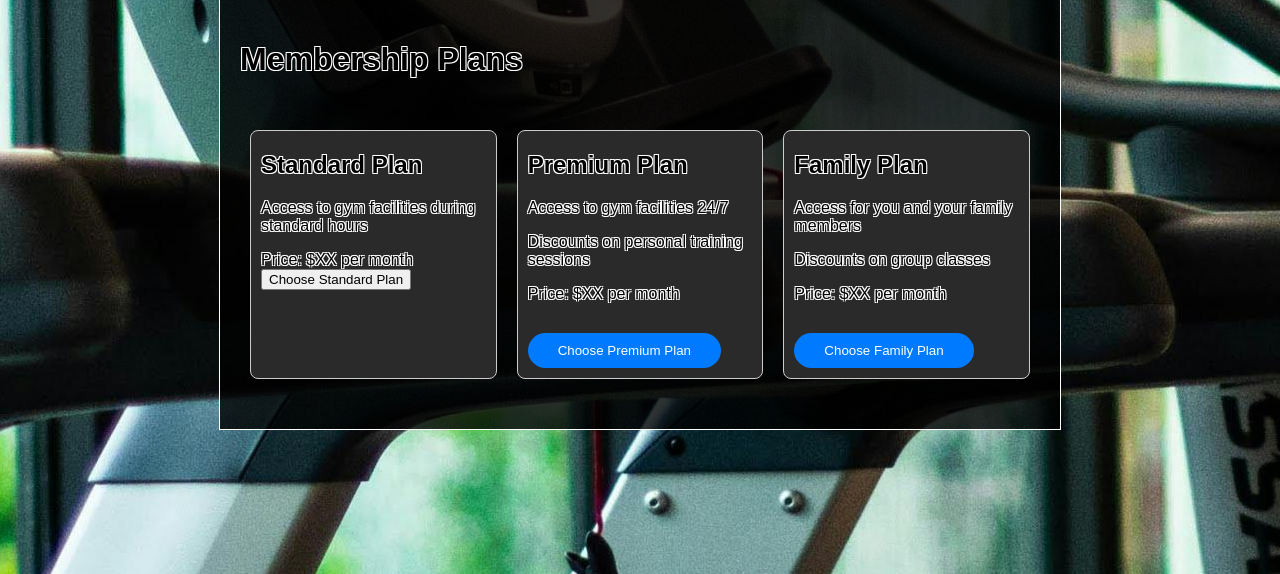
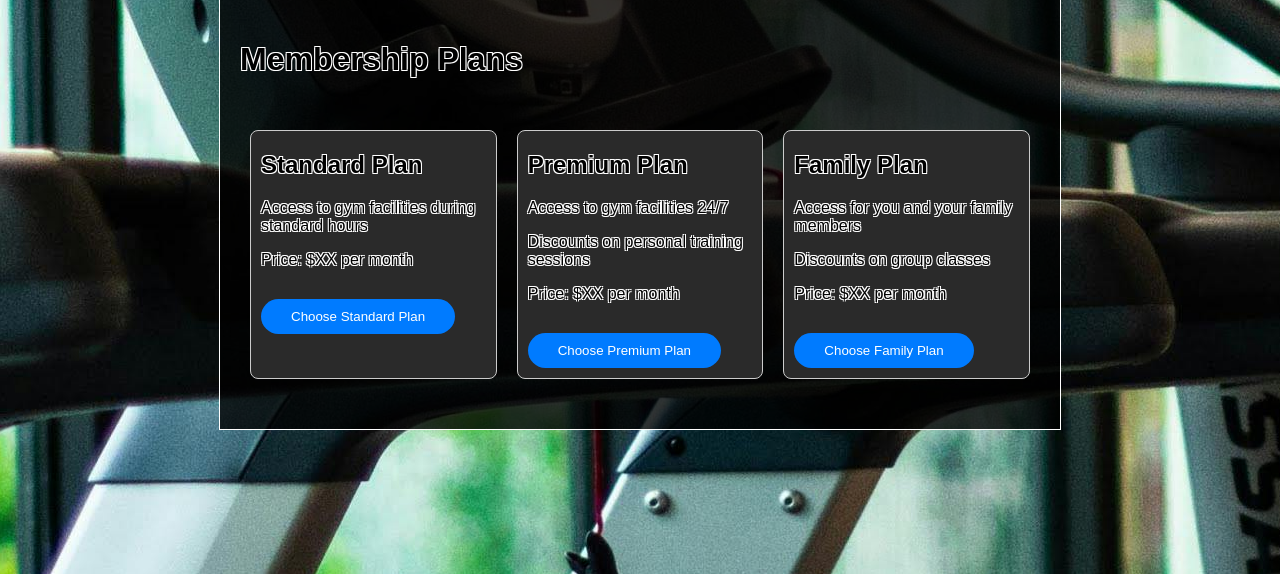
Before and after one commit to Gooz95/Python-2024, a Flask app: page /membership/ in a window 1280 px wide. Shown: the part 69-643 px from the top of the page. Run offline with Flask 3, Linux system fonts and the light colour scheme.

Commit message:
working form buttons on membership page

```diff
--- a/app.py
+++ b/app.py
@@ -59,7 +59,7 @@ def event_add():
     return redirect("/admin/", code=302)
 
 
-@app.route('/memberships/purchases/')
+@app.route('/membership/purchases/')
 def purchase():
     return siwel.return_purchase_html()
 
--- a/static/membership.css
+++ b/static/membership.css
@@ -41,7 +41,7 @@ body {
     margin-bottom: 0px; /* Add space between paragraphs */
 }
 
-.membership-plan button {
+.membership-plan .membership-button {
     background-color: #007bff; /* Set button background color */
     color: #fff; /* Set button text color */
     border: none; /* Remove button border */
--- a/templates/membership.html
+++ b/templates/membership.html
@@ -31,8 +31,9 @@
             <h2>Standard Plan</h2>
             <p>Access to gym facilities during standard hours</p>
             <p>Price: $XX per month</p>
-            <form method="get" action="/memberships/purchases/">
-                <input type="submit" name="type" id="standard" value="Choose Standard Plan">
+            <form method="get" action="/membership/purchases/">
+                <input type="hidden" name="type" value="standard">
+                <input class="membership-button" type="submit" value="Choose Standard Plan">
             </form>
         </div>
         <div class="membership-plan">
@@ -40,14 +41,20 @@
             <p>Access to gym facilities 24/7</p>
             <p>Discounts on personal training sessions</p>
             <p>Price: $XX per month</p>
-            <button>Choose Premium Plan</button>
+            <form method="get" action="/membership/purchases/">
+                <input type="hidden" name="type" value="premium">
+                <input class="membership-button" type="submit" value="Choose Premium Plan">
+            </form>
         </div>
         <div class="membership-plan">
             <h2>Family Plan</h2>
             <p>Access for you and your family members</p>
             <p>Discounts on group classes</p>
             <p>Price: $XX per month</p>
-            <button>Choose Family Plan</button>
+            <form method="get" action="/membership/purchases/">
+                <input type="hidden" name="type" value="family">
+                <input class="membership-button" type="submit" value="Choose Family Plan">
+            </form>
         </div>
     </div>
 </div>
```
